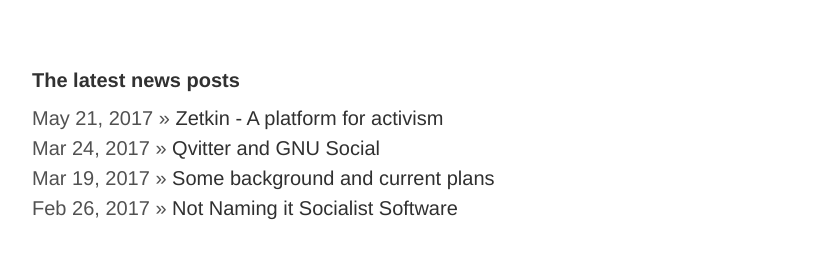
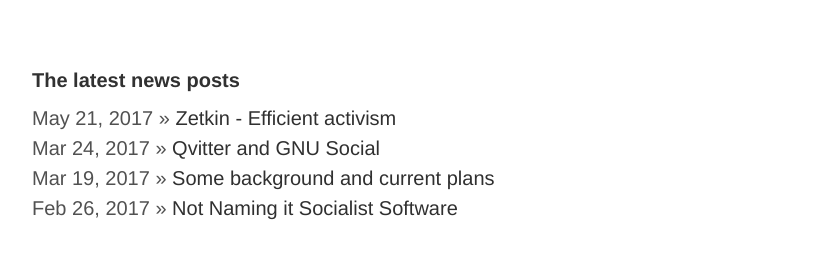
Before and after one commit to johhoi/codeleft, a Jekyll site: the page built from index.md, in a window 1280 px wide. Shown: the part 531-790 px from the top of the page, without its empty margins (228-1041 px from the left). Built offline with Jekyll 4.4.1, drawn with Linux system fonts in a browser that asks for light colours.

Commit message:
Update 2017-05-21-Zetkin_efficient_activism.md

```diff
--- a/_posts/2017-05-21-Zetkin_efficient_activism.md
+++ b/_posts/2017-05-21-Zetkin_efficient_activism.md
@@ -1,5 +1,5 @@
 ---
-title: Zetkin - A platform for activism
+title: Zetkin - Efficient activism
 layout: post
 ---
 
```
